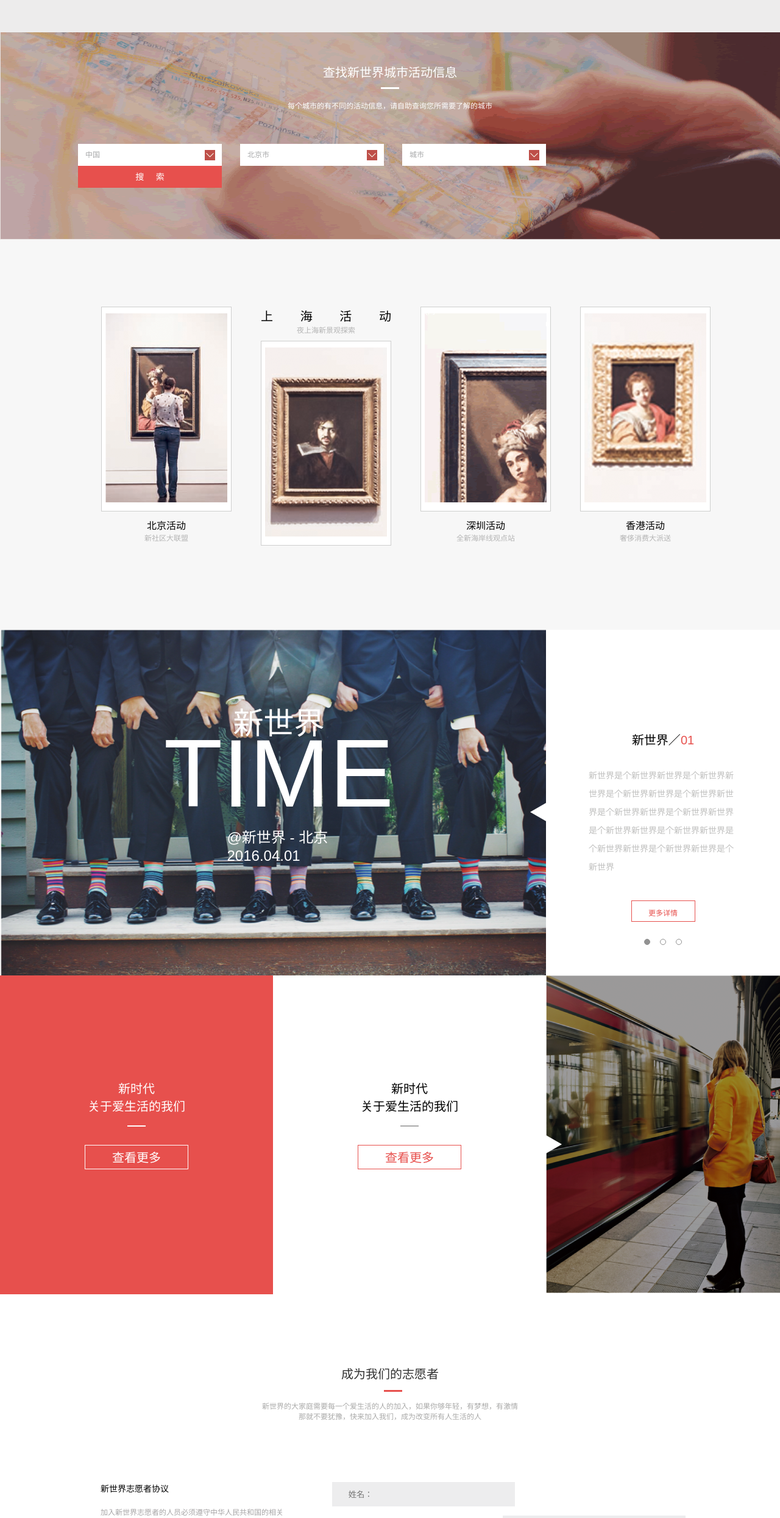
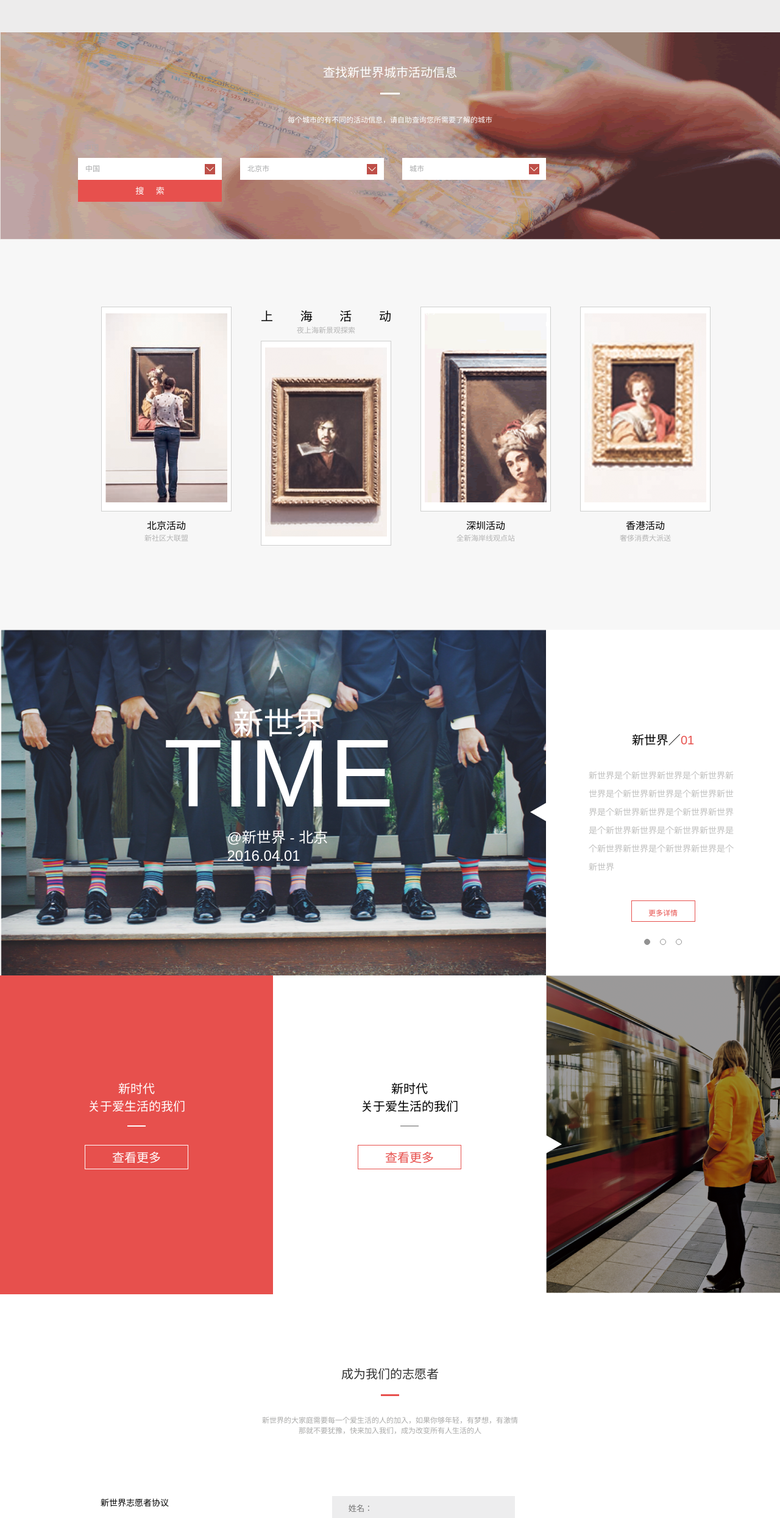
Before and after one commit to helloberries/ife2016, a plain HTML site: page task0001/7/index.html in a window 1280 px wide. Shown: the part 1302-3792 px from the top of the page at 61% size. Drawn offline with Linux system fonts and the light colour scheme.

Commit message:
修改div形式的小线条样式写法
div.line

```diff
--- a/task0001/7/style.css
+++ b/task0001/7/style.css
@@ -211,13 +211,20 @@ body {
     color: #fff;
 }
 .map .inner .line {
-    position: absolute;
-    top: 70%;
-    left: 50%;
-    margin-left: -15px;
-    width: 30px;
-    height: 3px;
-    background-color: #fff;
+	border-bottom-style: solid;
+	border-bottom-color: #fff;
+	width: 32px;
+	margin-top: 20px;
+	margin-left: auto;
+	margin-right: auto;
+	// 原写法：
+    // position: absolute;
+    // top: 70%;
+    // left: 50%;
+    // margin-left: -15px;
+    // width: 30px;
+    // height: 3px;
+    // background-color: #fff;
 }
 .map .inner p {
     margin-top: 32px;
@@ -496,12 +503,19 @@ body {
 }
 
 .volunteer .title .line {
-    position: absolute;
-    top: 45%;
-    left: 49%;
-    width: 30px;
-    height: 3px;
-    background-color: #E7504D;
+	border-bottom-style: solid;
+	border-bottom-color: #E7504D;
+	width: 30px;
+	margin-top: 20px;
+	margin-left: auto;
+	margin-right: auto;
+	// 原写法：
+    // position: absolute;
+    // top: 45%;
+    // left: 49%;
+    // width: 30px;
+    // height: 3px;
+    // background-color: #E7504D;
 }
 .volunteer .title p {
     margin-top: 30px;
```
